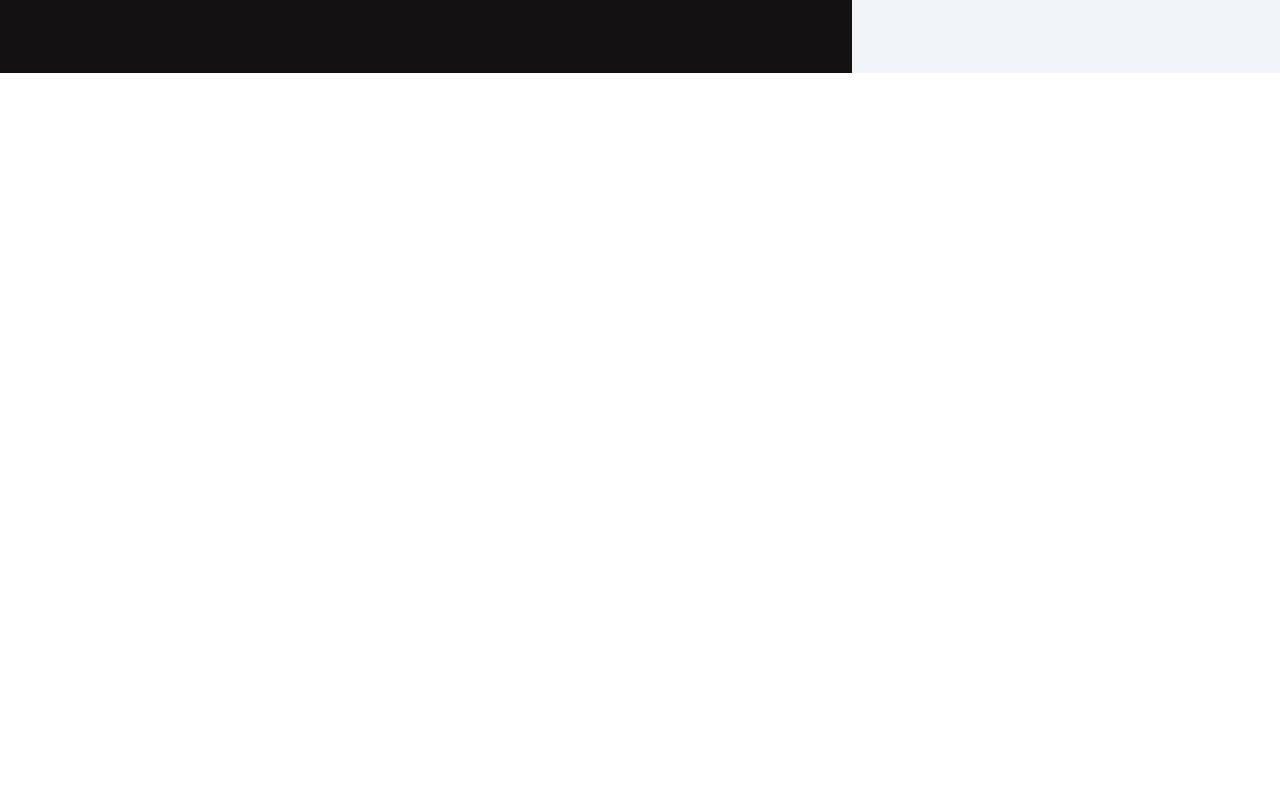
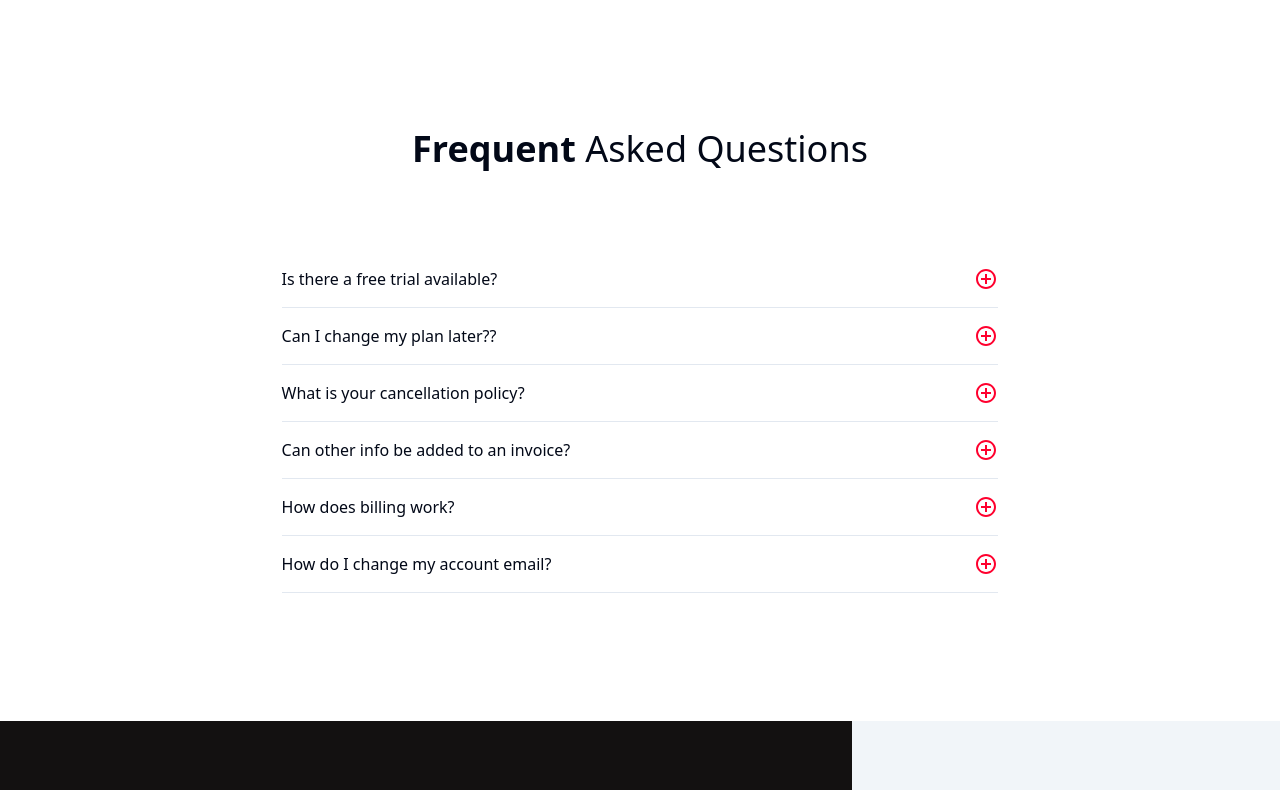
Before and after one commit to rkcoola792/media-dynox, a React (Vite) app: page /marketing in a window 1280 px wide. Shown: the part 4760-5550 px from the top of the page. Before the commit the page ends 4833 px from the top, so only its background shows below. Built offline with nearby package versions, Linux system fonts and the light colour scheme.

Commit message:
section 7 complted

```diff
--- a/src/components/Marketing/Marketing.jsx
+++ b/src/components/Marketing/Marketing.jsx
@@ -5,6 +5,8 @@ import Section3 from './Section3'
 import Section4 from './Section4'
 import Section5 from './Section5'
 import Section6 from './Section6'
+import Section9 from '../Homepage/Section9'
+import Section7 from './Section7'
 
 const Marketing = () => {
   return (
@@ -15,6 +17,8 @@ const Marketing = () => {
     <Section4></Section4>
     <Section5></Section5>
     <Section6></Section6>
+    <Section9></Section9>
+    <Section7></Section7>
     </div>
   )
 }
--- a/src/components/Marketing/Section6.jsx
+++ b/src/components/Marketing/Section6.jsx
@@ -2,7 +2,7 @@ import React from 'react'
 
 const Section6 = () => {
   return (
-    <div className="section-6 flex justify-between items-center mt-32 px-24 ">
+    <div className="section-6 flex justify-between items-center mt-32 pl-28  ">
       <div className="left-text w-[30%]">
         {" "}
         <h1 className="font-light text-4xl leading-[45px]">
--- /dev/null
+++ b/src/components/Marketing/Section7.jsx
@@ -0,0 +1,70 @@
+import React from 'react'
+import {
+  Accordion,
+  AccordionContent,
+  AccordionItem,
+  AccordionTrigger,
+} from "@/components/ui/accordion";
+
+
+const Section7 = () => {
+    const FAQ = [
+      {
+        question: "Is there a free trial available?",
+        answer:
+          "Yes, you can try us for free for 30 days. If you want, we ll provide you with a free, personalized 30-minute onboarding call to get you up and running as soon as possible.",
+      },
+      {
+        question: "Can I change my plan later??",
+        answer:
+          "Yes, you can try us for free for 30 days. If you want, we ll provide you with a free, personalized 30-minute onboarding call to get you up and running as soon as possible.",
+      },
+      {
+        question: "What is your cancellation policy?",
+        answer:
+          "Yes, you can try us for free for 30 days. If you want, we ll provide you with a free, personalized 30-minute onboarding call to get you up and running as soon as possible.",
+      },
+      {
+        question: "Can other info be added to an invoice?",
+        answer:
+          "Yes, you can try us for free for 30 days. If you want, we ll provide you with a free, personalized 30-minute onboarding call to get you up and running as soon as possible.",
+      },
+      {
+        question: "How does billing work?",
+        answer:
+          "Yes, you can try us for free for 30 days. If you want, we ll provide you with a free, personalized 30-minute onboarding call to get you up and running as soon as possible.",
+      },
+      {
+        question: "How do I change my account email?",
+        answer:
+          "Yes, you can try us for free for 30 days. If you want, we ll provide you with a free, personalized 30-minute onboarding call to get you up and running as soon as possible.",
+      },
+    ];
+  return (
+    <div className="faqs mt-32 px-32 flex flex-col justify-center items-center">
+      <div className="heading">
+        <h1 className="font-light text-4xl leading-[45px]">
+          <span className="font-semibold">Frequent </span>Asked Questions
+        </h1>
+      </div>
+      <div className="acordian w-[70%] ">
+        <Accordion type="single" collapsible className="w-full mt-20">
+          {FAQ.map((ele,index) => (
+            <AccordionItem value={`item-${index+1}`} key={index}>
+              <AccordionTrigger >
+                {ele?.question}
+              </AccordionTrigger>
+              <AccordionContent>
+                <p className="text-sm text-gray-600 leading-6">
+                  {ele?.answer}
+                </p>
+              </AccordionContent>
+            </AccordionItem>
+          ))}
+        </Accordion>
+      </div>
+    </div>
+  );
+}
+
+export default Section7
```
